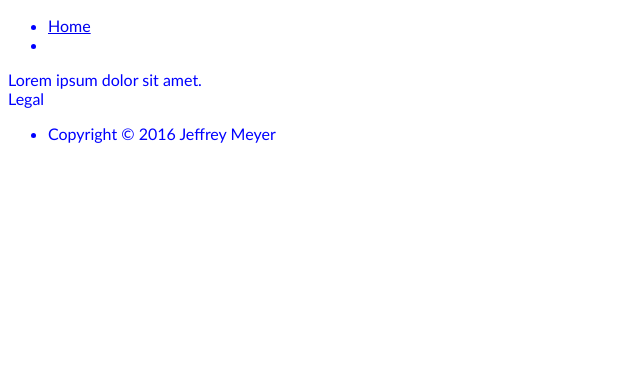
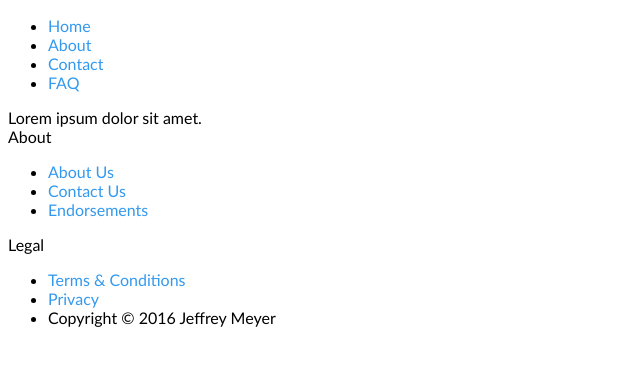
Before and after one commit to itotallyrock/syfy-website, a Node server app: page / in a window 1280 px wide. Shown: the top 366 px of the page, without its empty margins (0-640 px from the left). Run offline with Node 20, Linux system fonts and the light colour scheme; style sheets or scripts are compiled from the project's sources.

Commit message:
Fixed Path Issues

```diff
--- a/index.js
+++ b/index.js
@@ -8,7 +8,10 @@ const HOST = '0.0.0.0';
 app.use(nodeSass({
 	src: __dirname + '/sass',
 	dest: __dirname + '/public/css',
-	outputStyle: 'compressed'
+	debug: true,
+	indentedSyntax: true,
+	outputStyle: 'compressed',
+	prefix: '/css'
 }));
 
 app.use(express.static('public'));
--- /dev/null
+++ b/public/css/global.css
@@ -0,0 +1 @@
+body{font-family:Calibri, Sans-Serif}a{text-decoration:none;color:#3399ee}
--- a/sass/global.sass
+++ b/sass/global.sass
@@ -1,3 +1,5 @@
 body
 	font-family: Calibri, Sans-Serif
-	color: blue
+a
+	text-decoration: none
+	color: #3399ee
--- a/views/index.html
+++ b/views/index.html
@@ -1,15 +1,20 @@
 <!DOCTYPE html>
 <html lang="en">
+
 <head>
 	<meta charset="utf-8" />
-	<link rel="stylesheet" href="/syfy/css/global.css" />
-	<script src="/syfy/js/main.js"></script>
+	<link rel="stylesheet" href="./css/global.css" />
+	<script src="./js/main.js"></script>
 </head>
+
 <body>
 	<div class="nav">
 		<div class="nav-inner">
 			<ul>
-				<li><a href="/">Home</a><li>
+				<li><a href="/">Home</a></li>
+				<li><a href="./about">About</a></li>
+				<li><a href="./contact">Contact</a></li>
+				<li><a href="faq">FAQ</a></li>
 			</ul>
 		</div>
 	</div>
@@ -19,20 +24,27 @@
 	<div class="footer">
 		<div class="footer-inner">
 			<div class="footer-column">
-
-			</div>
-			<div class="footer-column">
-
+				<div class="column-header">About</div>
+				<div class="column-body">
+					<ul>
+						<li><a href="./about">About Us</a></li>
+						<li><a href="./contact">Contact Us</a></li>
+						<li><a href="./sponsors">Endorsements</a></li>
+					</ul>
+				</div>
 			</div>
 			<div class="footer-column">
 				<div class="column-header">Legal</div>
 				<div class="column-body">
 					<ul>
-						<li>Copyright &copy;  2016 Jeffrey Meyer</li>
+						<li><a href="./terms">Terms &amp; Conditions</a></li>
+						<li><a href="./privacy">Privacy</a></li>
+						<li>Copyright &copy; 2016 Jeffrey Meyer</li>
 					</ul>
 				</div>
 			</div>
 		</div>
 	</div>
 </body>
+
 </html>
```
